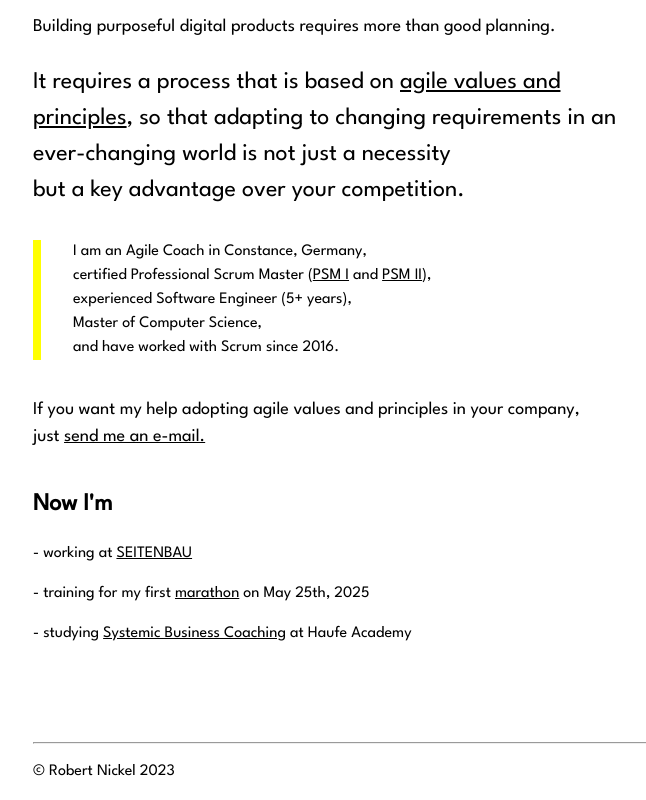
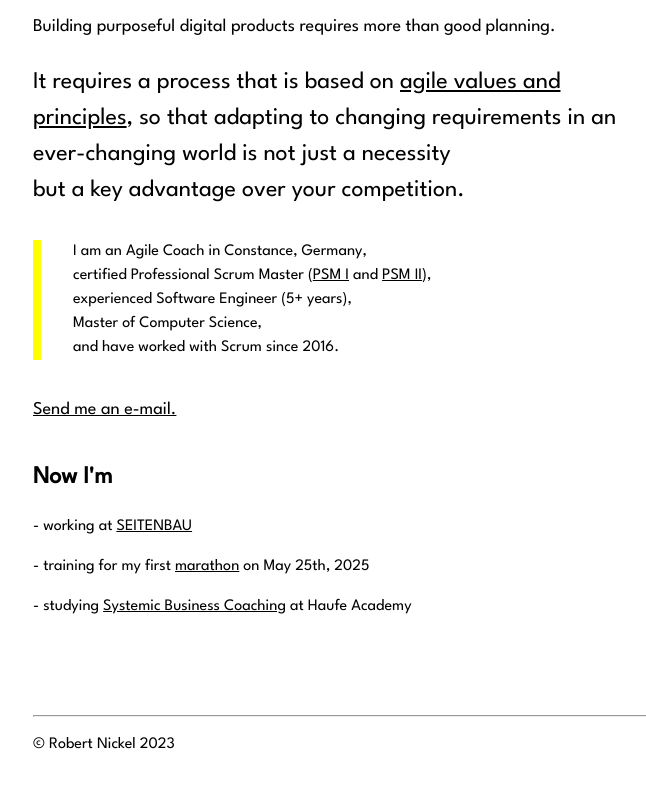
Before and after one commit to Robert-Nickel/robertnickel.online_3.0, a SvelteKit app: page / in a window 1280 px wide. Shown: the part 859-1659 px from the top of the page, without its empty margins (299-945 px from the left). After the commit the page ends 1632 px from the top, so only its background shows below. Built offline with nearby package versions, Linux system fonts and the light colour scheme.

Commit message:
Update +page.svelte

```diff
--- a/src/routes/+page.svelte
+++ b/src/routes/+page.svelte
@@ -61,12 +61,9 @@
 		</div>
 
 		<p class="smaller" style="margin-bottom: 2em;">
-			If you want my help adopting agile values and principles in your
-			company,<br />
-			just
 			<a
 				href="mailto:rn30@robertnickel.online?subject=Hello&body=I%20wanted%20to%20reach%20out..."
-				>send me an e-mail.</a
+				>Send me an e-mail.</a
 			>
 		</p>
 
```
